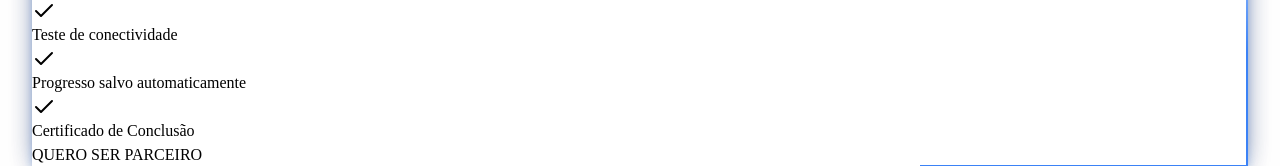
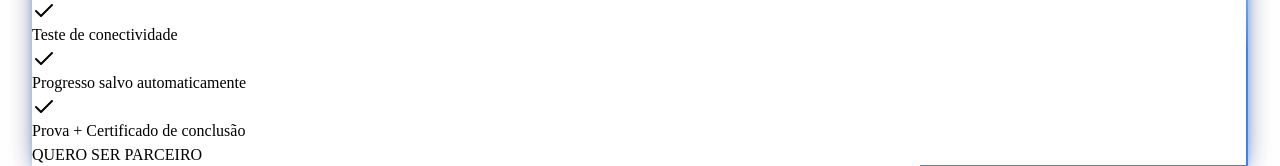
Before and after one commit to sandronsk1977-creator/sf-cyber, a React (Vite) app in the folder client/: page / in a window 1280 px wide. Shown: the part 3980-4146 px from the top of the page. Built offline with nearby package versions, Linux system fonts and the light colour scheme.

Commit message:
docs: ajustar recurso do card parceiro

```diff
--- a/client/src/components/PricingSection.tsx
+++ b/client/src/components/PricingSection.tsx
@@ -43,7 +43,7 @@ const plans = [
         "Todos os laboratórios práticos",
         "Teste de conectividade",
         "Progresso salvo automaticamente",
-        "Certificado de Conclusão",
+        "Prova + Certificado de conclusão",
       ],
       cta: "QUERO SER PARCEIRO",
       whatsapp: "Olá, gostaria de mais informações, QUERO SER PARCEIRO",
```
